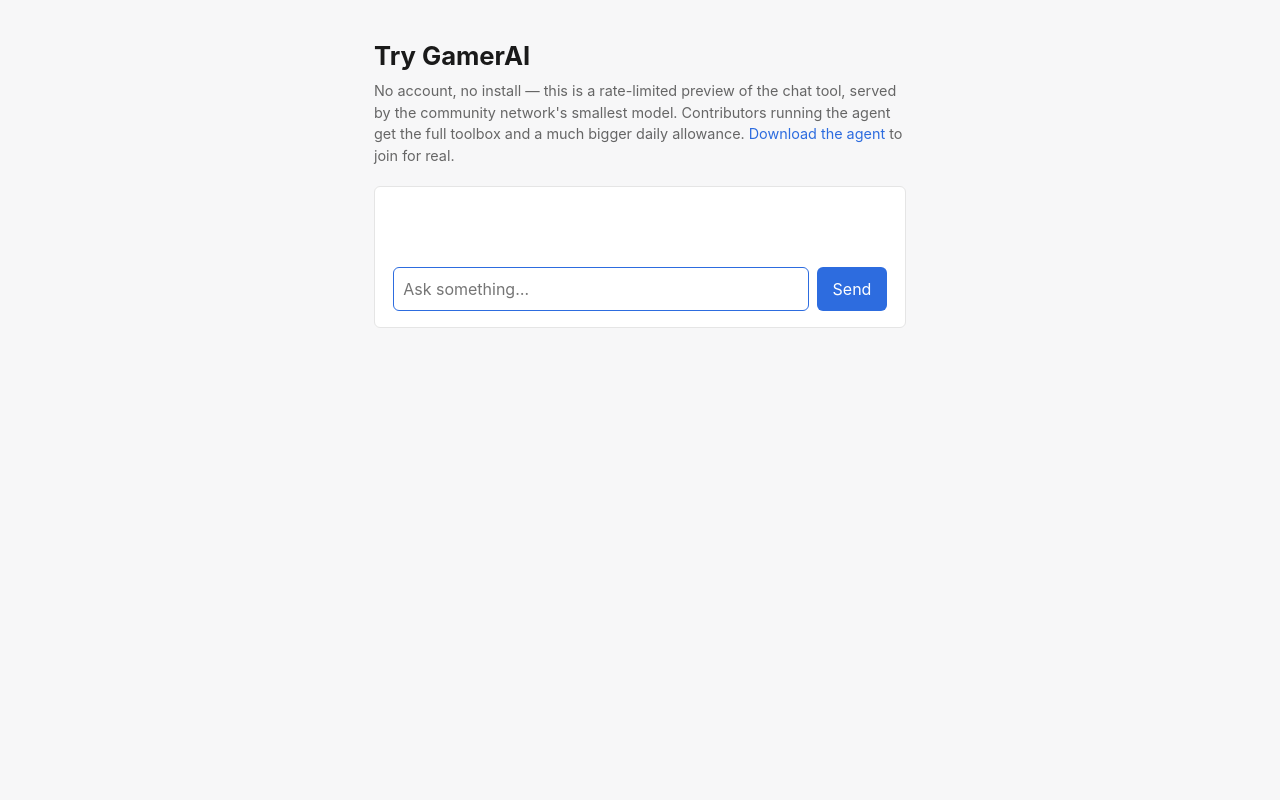
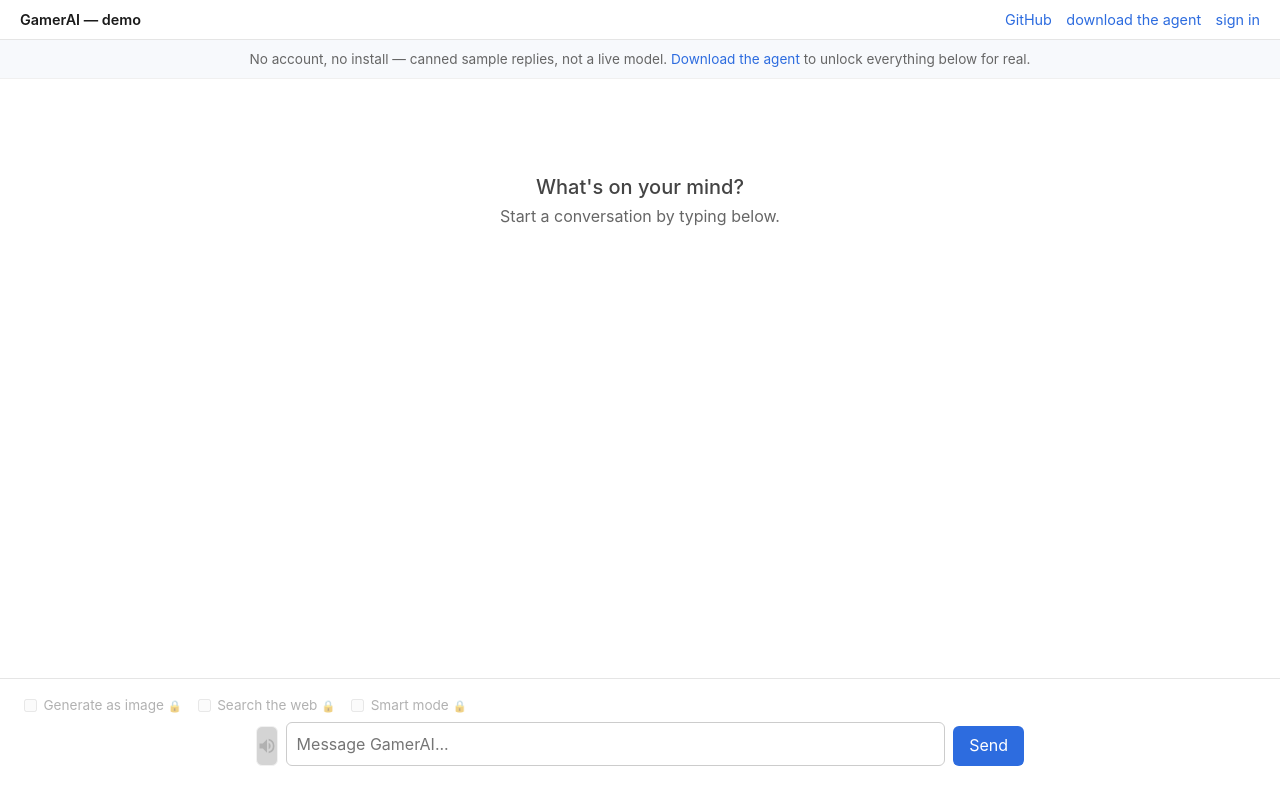
Before and after one commit to Hyrumdrums/GamerAI, a Python web app: template client/templates/demo.html.j2 in a window 1280 px wide. Run offline with Jinja, Linux system fonts and the light colour scheme; the template is opened without the code that fills it, so the values that code supplies are empty.

Commit message:
feat: demo page mirrors the real chat UI with locked feature toggles
Reuses chat.html.j2's markup/CSS instead of a bare textbox, so image
gen, web search, smart mode, and voice show as visible-but-disabled
controls ("sign up to unlock") rather than being hidden — the real
product sells itself without any new session/auth surface, since the
toggles never actually fire. Wired to the existing IP-throttled
/api/demo/generate proxy, no backend changes.

Also fixes copy on the demo and landing pages that implied the demo
runs a real (if small) model — prod defaults to MOCK_INFERENCE=true,
so it's canned replies, not live inference.

Co-Authored-By: Claude Sonnet 5 <noreply@anthropic.com>
Claude-Session: https://claude.ai/code/session_016pBorMyhnP1VfpChcpNBmZ

```diff
--- a/client/templates/demo.html.j2
+++ b/client/templates/demo.html.j2
@@ -1,62 +1,105 @@
-{% extends "base.html.j2" %}
+{% extends "base_app.html.j2" %}
 {% block title %}Try it — GamerAI{% endblock %}
 {% block extra_css %}
-<link rel="stylesheet" href="/static/css/redeem.css">
+<link rel="stylesheet" href="/static/css/chat.css">
 <style>
-  #demo-log { display: flex; flex-direction: column; gap: .6rem; margin: 1rem 0; min-height: 2rem; }
-  .demo-msg { border-radius: var(--radius); padding: .6rem .85rem; font-size: .95rem; white-space: pre-wrap; }
-  .demo-msg.user { background: var(--brand, #1d4ed8); color: #fff; align-self: flex-end; max-width: 80%; }
-  .demo-msg.assistant { background: #f2f2f2; align-self: flex-start; max-width: 80%; }
-  .demo-msg.pending { color: var(--muted); font-style: italic; }
-  #demo-form { display: flex; gap: .5rem; }
-  #demo-prompt { flex: 1; }
+  .demo-banner {
+    padding: .55rem 1rem; text-align: center; font-size: .85rem;
+    color: var(--muted); background: #f7f9fc; border-bottom: 1px solid var(--border-soft);
+  }
+  .demo-banner a { color: var(--brand); }
+  /* Same tool-row/voice-toggle markup as the real chat page, just
+     disabled — the point is a visitor sees exactly what they'd get
+     by signing up, not a hidden feature list. */
+  .locked { opacity: .5; cursor: not-allowed !important; }
+  .locked:hover { color: var(--muted) !important; }
+  .lock-badge { font-size: .7rem; }
+  .bubble.pending { color: var(--muted); font-style: italic; }
 </style>
 {% endblock %}
 
+{% block brand_suffix %} — demo{% endblock %}
+{% block topbar_actions %}
+  <a href="https://github.com/Hyrumdrums/GamerAI" class="hide-mobile">GitHub</a>
+  <a href="/download/" class="hide-mobile">download the agent</a>
+  <a href="/login">sign in</a>
+{% endblock %}
+
 {% block content %}
-<div class="page">
-  <h1>Try GamerAI</h1>
-  <div class="muted" style="margin-bottom:1.25rem">
-    No account, no install — this is a rate-limited preview of the chat
-    tool, served by the community network's smallest model. Contributors
-    running the agent get the full toolbox and a much bigger daily
-    allowance. <a href="/download/">Download the agent</a> to join for real.
-  </div>
+<div class="demo-banner">
+  No account, no install — canned sample replies, not a live model.
+  <a href="/download/">Download the agent</a> to unlock everything below for real.
+</div>
+<div class="layout">
+  <main class="main">
+    <div class="chat-pane" id="chat-pane">
+      <div class="empty" id="empty-state">
+        <h2>What's on your mind?</h2>
+        <div>Start a conversation by typing below.</div>
+      </div>
+    </div>
 
-  <div class="card">
-    <div id="demo-log"></div>
-    <form id="demo-form">
-      <input id="demo-prompt" type="text" placeholder="Ask something…"
-             maxlength="2000" autocomplete="off" required autofocus>
-      <button type="submit" id="demo-send">Send</button>
+    <form class="composer" id="demo-form">
+      <div class="tool-row">
+        <label class="image-toggle locked" title="Sign up to unlock image generation">
+          <input type="checkbox" disabled>
+          <span>Generate as image <span class="lock-badge">🔒</span></span>
+        </label>
+        <label class="image-toggle locked" title="Sign up to unlock web search">
+          <input type="checkbox" disabled>
+          <span>Search the web <span class="lock-badge">🔒</span></span>
+        </label>
+        <label class="image-toggle locked" title="Sign up to unlock the 14B smart model">
+          <input type="checkbox" disabled>
+          <span>Smart mode <span class="lock-badge">🔒</span></span>
+        </label>
+      </div>
+      <div class="composer-inner">
+        <button type="button" class="voice-toggle locked" disabled
+                title="Sign up to unlock read-aloud" aria-label="Read responses aloud (locked)">
+          <svg viewBox="0 0 24 24" width="20" height="20" aria-hidden="true">
+            <path fill="currentColor" d="M3 9v6h4l5 5V4L7 9H3zm13.5 3a4.5 4.5 0 0 0-2.5-4.03v8.05a4.5 4.5 0 0 0 2.5-4.02zM14 3.23v2.06A7 7 0 0 1 14 18.7v2.06A9 9 0 0 0 14 3.23z"/>
+          </svg>
+        </button>
+        <textarea id="demo-prompt" placeholder="Message GamerAI..." rows="1" maxlength="2000"></textarea>
+        <button type="submit" id="demo-send">Send</button>
+      </div>
+      <div class="status" id="demo-status"></div>
     </form>
-    <div id="demo-error" class="alert-err" style="display:none"></div>
-  </div>
+  </main>
 </div>
 
 <script>
 (function () {
-  const log = document.getElementById('demo-log');
+  const pane = document.getElementById('chat-pane');
+  let empty = document.getElementById('empty-state');
   const form = document.getElementById('demo-form');
   const input = document.getElementById('demo-prompt');
   const sendBtn = document.getElementById('demo-send');
-  const errBox = document.getElementById('demo-error');
+  const status = document.getElementById('demo-status');
 
-  function addBubble(text, cls) {
-    const el = document.createElement('div');
-    el.className = 'demo-msg ' + cls;
-    el.textContent = text;
-    log.appendChild(el);
-    el.scrollIntoView({ behavior: 'smooth', block: 'end' });
-    return el;
+  function addBubble(text, role) {
+    if (empty) { empty.remove(); empty = null; }
+    const msg = document.createElement('div');
+    msg.className = 'msg ' + role;
+    const roleLabel = document.createElement('div');
+    roleLabel.className = 'role';
+    roleLabel.textContent = role === 'user' ? 'you' : 'gamerai';
+    const bubble = document.createElement('div');
+    bubble.className = 'bubble';
+    if (role === 'assistant' && window.DOMPurify && window.marked) {
+      bubble.innerHTML = DOMPurify.sanitize(marked.parse(text));
+    } else {
+      bubble.textContent = text;
+    }
+    msg.appendChild(roleLabel);
+    msg.appendChild(bubble);
+    pane.appendChild(msg);
+    msg.scrollIntoView({ behavior: 'smooth', block: 'end' });
+    return msg;
   }
 
-  function showError(msg) {
-    errBox.textContent = msg;
-    errBox.style.display = 'block';
-  }
-
-  async function poll(jobId, pendingEl) {
+  async function poll(jobId, pendingMsg) {
     const started = Date.now();
     while (Date.now() - started < 60000) {
       await new Promise((res) => setTimeout(res, 1000));
@@ -67,35 +110,36 @@
         continue; // transient network hiccup — keep polling within the deadline
       }
       if (!resp.ok) {
-        pendingEl.remove();
-        showError('That request failed (status ' + resp.status + ').');
+        pendingMsg.remove();
+        status.textContent = 'That request failed (status ' + resp.status + ').';
         return;
       }
       const data = await resp.json();
       if (data.done) {
-        pendingEl.remove();
+        pendingMsg.remove();
         if (data.status === 'error') {
-          showError(data.error || 'The demo worker reported an error.');
+          status.textContent = data.error || 'The demo worker reported an error.';
         } else {
           addBubble(data.text || '(empty response)', 'assistant');
         }
         return;
       }
     }
-    pendingEl.remove();
-    showError('Timed out waiting for a response. Please try again.');
+    pendingMsg.remove();
+    status.textContent = 'Timed out waiting for a response. Please try again.';
   }
 
   form.addEventListener('submit', async (ev) => {
     ev.preventDefault();
     const prompt = input.value.trim();
     if (!prompt) return;
-    errBox.style.display = 'none';
+    status.textContent = '';
     addBubble(prompt, 'user');
     input.value = '';
     input.disabled = true;
     sendBtn.disabled = true;
-    const pendingEl = addBubble('…thinking…', 'assistant pending');
+    const pendingMsg = addBubble('…thinking…', 'assistant');
+    pendingMsg.querySelector('.bubble').classList.add('pending');
     try {
       const resp = await fetch('/api/demo/generate', {
         method: 'POST',
@@ -104,20 +148,32 @@
       });
       const data = await resp.json();
       if (!resp.ok) {
-        pendingEl.remove();
-        showError(data.detail || ('Request failed (status ' + resp.status + ').'));
+        pendingMsg.remove();
+        status.textContent = data.detail || ('Request failed (status ' + resp.status + ').');
       } else {
-        await poll(data.job_id, pendingEl);
+        await poll(data.job_id, pendingMsg);
       }
     } catch (e) {
-      pendingEl.remove();
-      showError('Network error — please try again.');
+      pendingMsg.remove();
+      status.textContent = 'Network error — please try again.';
     } finally {
       input.disabled = false;
       sendBtn.disabled = false;
       input.focus();
     }
   });
+
+  input.addEventListener('keydown', (ev) => {
+    if (ev.key === 'Enter' && !ev.shiftKey) {
+      ev.preventDefault();
+      form.requestSubmit();
+    }
+  });
 })();
 </script>
 {% endblock %}
+
+{% block extra_js %}
+<script src="/static/marked.min.js"></script>
+<script src="/static/purify.min.js"></script>
+{% endblock %}
--- a/client/templates/landing.html.j2
+++ b/client/templates/landing.html.j2
@@ -25,9 +25,9 @@
       <a class="btn btn-quiet" href="https://github.com/Hyrumdrums/GamerAI">View on GitHub</a>
     </div>
     <div class="muted">
-      The demo needs no install — a rate-limited preview running on the
-      network's smallest model. Download the agent to join the network for
-      real: it walks you through creating an account on first run.
+      The demo needs no install — canned sample replies, not a live model.
+      Download the agent to join the network for real: it walks you
+      through creating an account on first run.
     </div>
   </div>
 
```
Also changed, not shown: tests/test_web_ui_smoke.py (+4 -1 lines).
